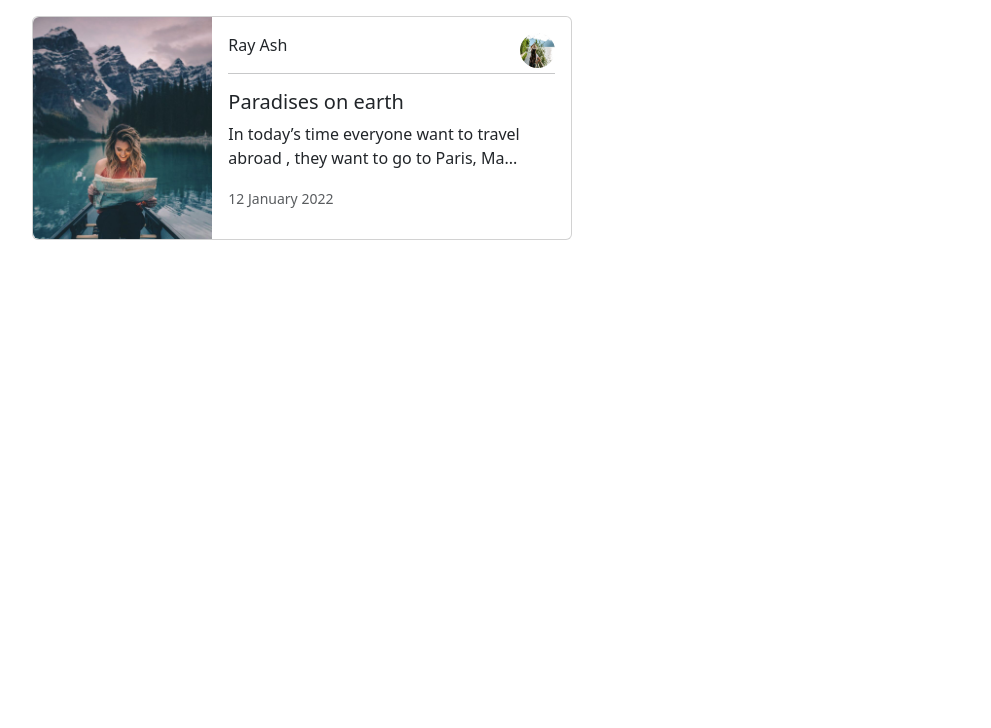
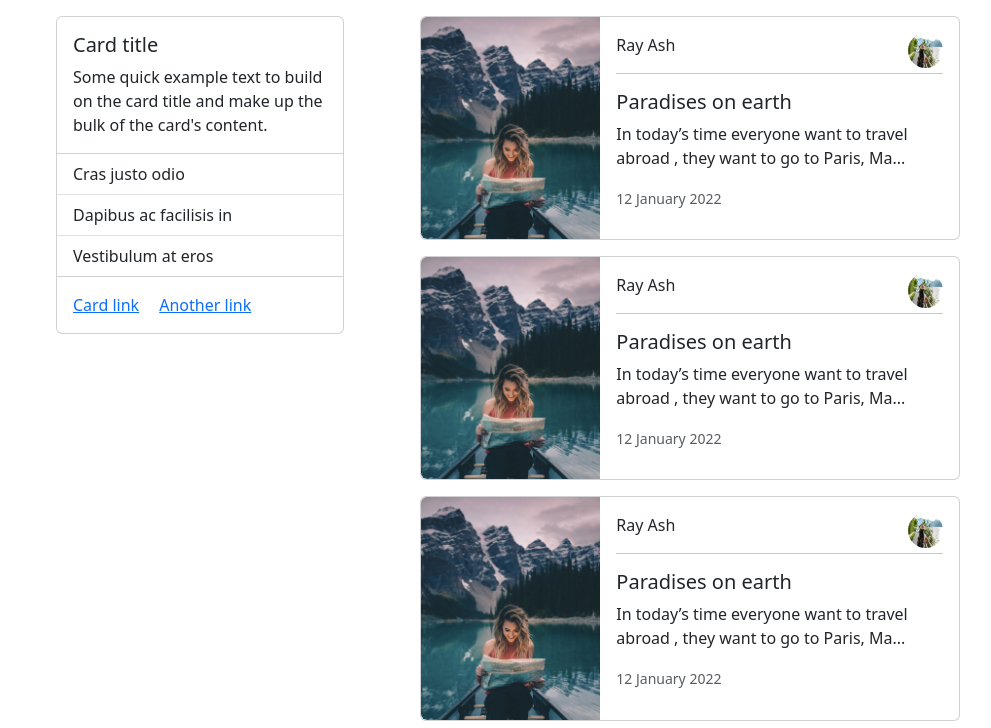
Before and after one commit to revathipriyan/Flask-Blog, a Flask app: page /home in a window 1280 px wide. Shown: the part 72-800 px from the top of the page, without its empty margins (50-1041 px from the left). Run offline with Flask 2, Linux system fonts and the light colour scheme; some libraries are stand-ins or nearby versions.

Commit message:
New side bar and static posts added

```diff
--- a/app.py
+++ b/app.py
@@ -4,6 +4,20 @@ from flask import Flask,render_template
 app = Flask(__name__)
 
 posts=[{
+    'name': 'Ray Ash',
+    'title1': 'Paradises on earth',
+    'content': 'In today’s time everyone want to travel abroad , they want to go to Paris, Maldives,America, London, Japan etc., to chill and have a great vacation with their loved ones, but have you ever thought of travelling in India, have you ever thought that if you travel whole India you would travel the world.',
+    'date':'12 January 2022',
+
+},
+{
+    'name': 'Ray Ash',
+    'title1': 'Paradises on earth',
+    'content': 'In today’s time everyone want to travel abroad , they want to go to Paris, Maldives,America, London, Japan etc., to chill and have a great vacation with their loved ones, but have you ever thought of travelling in India, have you ever thought that if you travel whole India you would travel the world.',
+    'date':'12 January 2022',
+
+},
+{
     'name': 'Ray Ash',
     'title1': 'Paradises on earth',
     'content': 'In today’s time everyone want to travel abroad , they want to go to Paris, Maldives,America, London, Japan etc., to chill and have a great vacation with their loved ones, but have you ever thought of travelling in India, have you ever thought that if you travel whole India you would travel the world.',
--- a/templates/includes/card.html
+++ b/templates/includes/card.html
@@ -1,13 +1,26 @@
 {% extends "includes/layout.html" %}
 
+<div class="container">
 {% block content %}
+
 <!-- <div class="container"> -->
+
+
+<div class="container px-4">
+    <div class="row ml-5 ">
+
+        {% include "includes/side_nav.html" %}
+
+    <div class="container col-md-8">
+    <div class="row" width="100%" >
+      <div class="col col-md-12 pl-5">
         {% for post in posts %}
-<div class="card  ml-10 mt-3" style="max-width: 540px; max-height: 540px;">
+        <div class="card  ml-5 mt-3 " style="max-width: 540px; max-height: 540px;">
             <div class="row g-0">
               <div class="col-md-4">
                 <img src="static/image/dp.jpg" class="img-fluid rounded-start" alt="...">
               </div>
+
               <div class="col-md-8">
                 <div class="card-body">
                     <div  class="align-items-center .mx-auto">
@@ -23,5 +36,15 @@
             </div>
           </div>
           {% endfor %}
+      </div>
+
+    </div>
+</div>
+
+
+    </div>
+  </div>
+
+
 <!-- </div> -->
 {% endblock %}
--- /dev/null
+++ b/templates/includes/side_nav.html
@@ -0,0 +1,26 @@
+{% extends "includes/layout.html" %}
+
+{% block content %}
+
+<div class="col col-md-4 justify-content-end mt-3" >
+    <div class="card" style="width: 18rem;">
+        <!-- <img class="card-img-top" src=".../100px180/?text=Image cap" alt="Card image cap"> -->
+        <div class="card-body">
+          <h5 class="card-title">Card title</h5>
+          <p class="card-text">Some quick example text to build on the card title and make up the bulk of the card's content.</p>
+        </div>
+        <ul class="list-group list-group-flush">
+          <li class="list-group-item">Cras justo odio</li>
+          <li class="list-group-item">Dapibus ac facilisis in</li>
+          <li class="list-group-item">Vestibulum at eros</li>
+        </ul>
+        <div class="card-body">
+          <a href="#" class="card-link">Card link</a>
+          <a href="#" class="card-link">Another link</a>
+        </div>
+      </div>
+  </div>
+
+
+
+{% endblock %}
```
Lines whose indentation alone changed are shown as unchanged.
